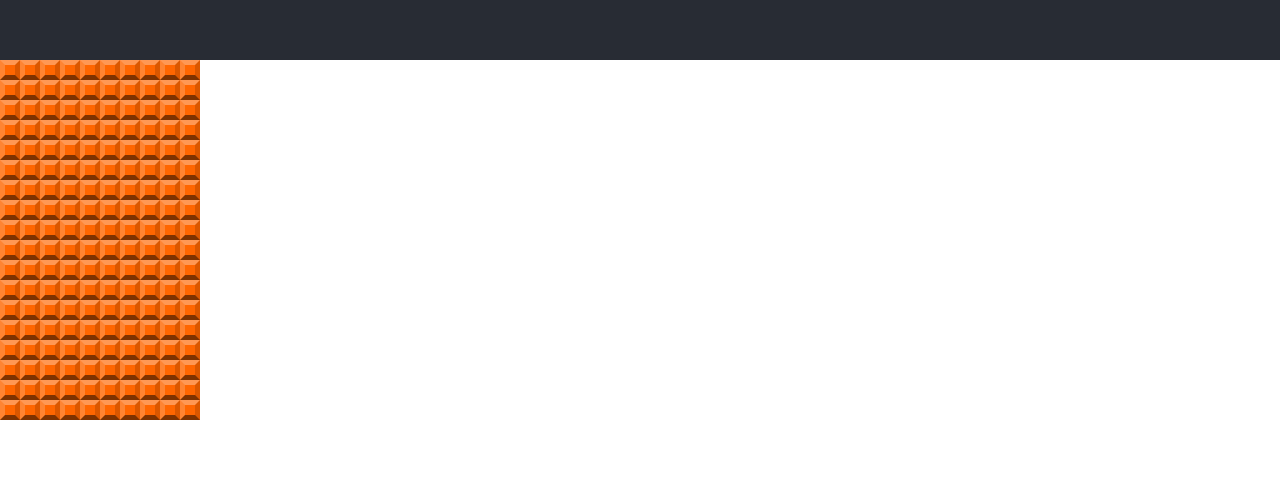
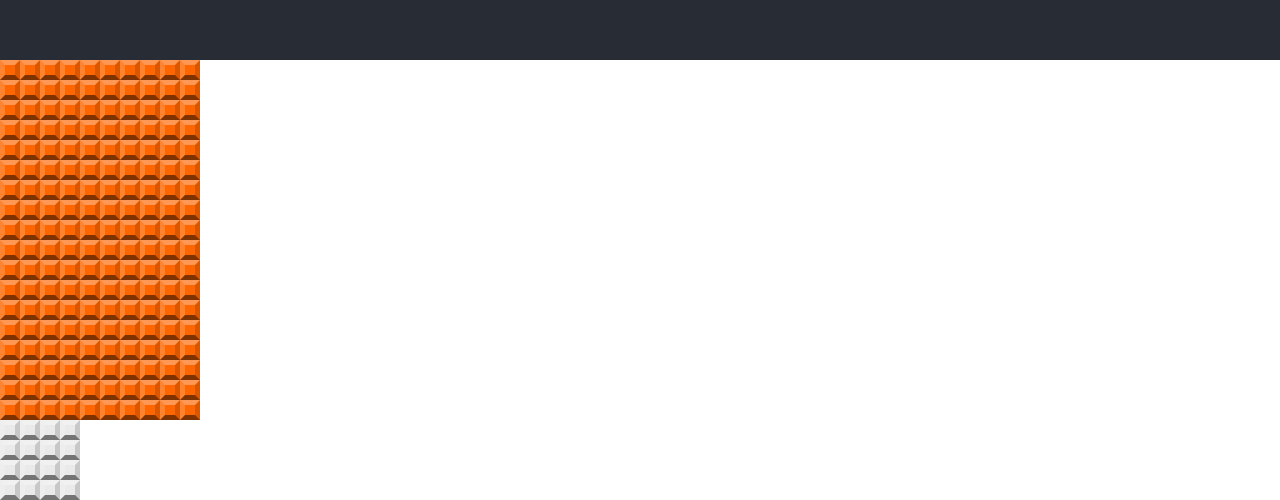
Before and after one commit to scottzyang/react-redux-tetris, a React (Create React App) app: page / in a window 1280 px wide. Shown: the part 740-1240 px from the top of the page. Before the commit the page ends 1160 px from the top, so only its background shows below. Built offline with nearby package versions, Linux system fonts and the light colour scheme.

Commit message:
Added initial next block

```diff
--- a/src/App.js
+++ b/src/App.js
@@ -1,6 +1,8 @@
 import React from 'react';
 import './App.css';
+
 import GridBoard from './components/GridBoard'
+import NextBlock from './components/NextBlock'
 
 function App() {
   return (
@@ -9,6 +11,7 @@ function App() {
         <h1 className="App-title">Tetris Redux</h1>
       </header>
       <GridBoard />
+      <NextBlock />
     </div>
   );
 }
--- /dev/null
+++ b/src/components/NextBlock.js
@@ -0,0 +1,20 @@
+import React from 'react'
+import GridSquare from './GridSquare'
+
+// Draws the "next" block view showing the next block to drop
+export default function NextBlock(props) {
+
+  const block = [[0,0,0,0], [0,0,0,0], [0,0,0,0], [0,0,0,0]]
+  // Map the block to the grid
+  const grid = block.map((rowArray, row) => {
+    return rowArray.map((square, col) => {
+      return <GridSquare key={`${row}${col}`} color={square} />
+    })
+  })
+
+  return (
+    <div className="next-block">
+      {grid}
+    </div>
+  )
+}
--- a/src/index.css
+++ b/src/index.css
@@ -112,3 +112,10 @@ code {
   grid-gap: 0;
   align-self: flex-start;
 }
+
+/* Next Block */
+.next-block {
+  display: grid;
+  grid-template-columns: repeat(4, var(--tile-size));
+  align-self: flex-start;
+}
```
